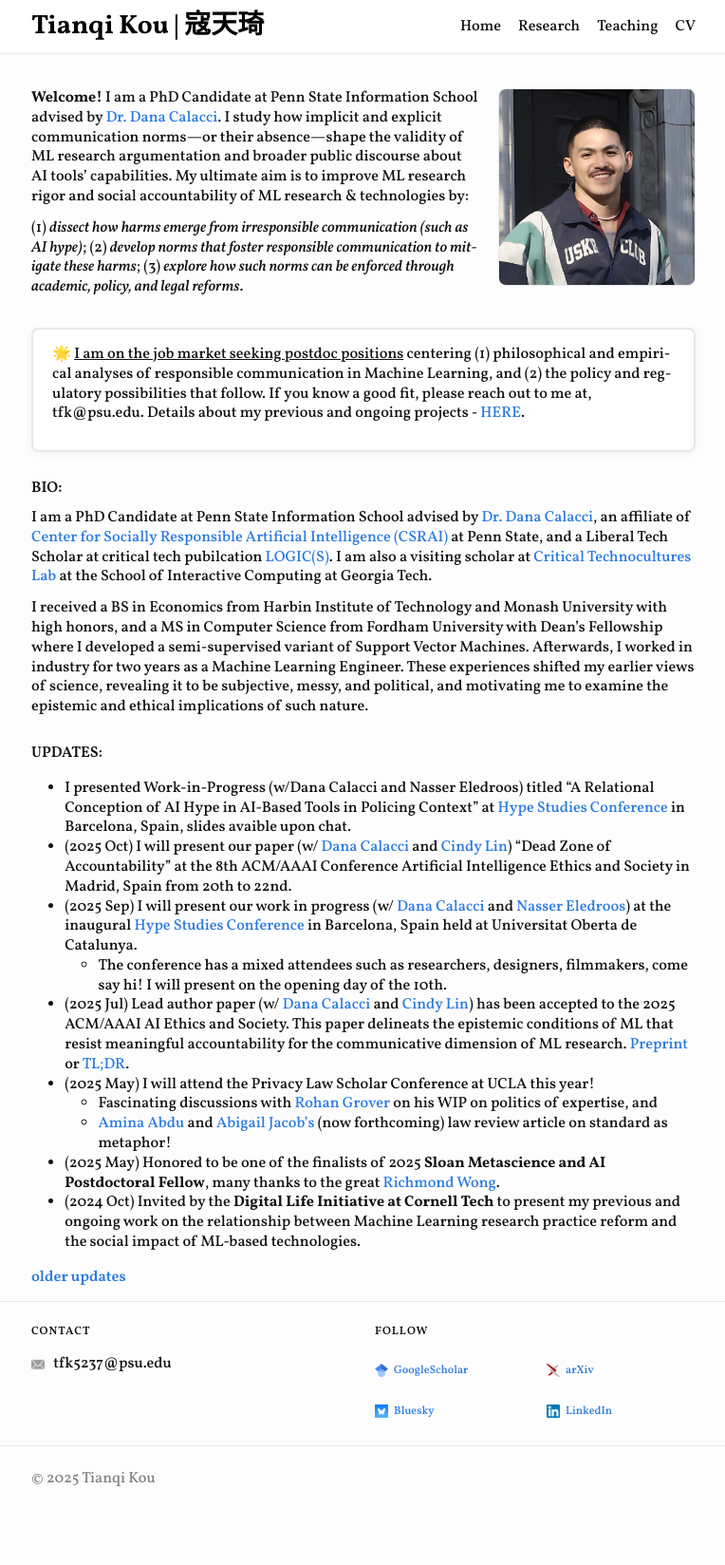
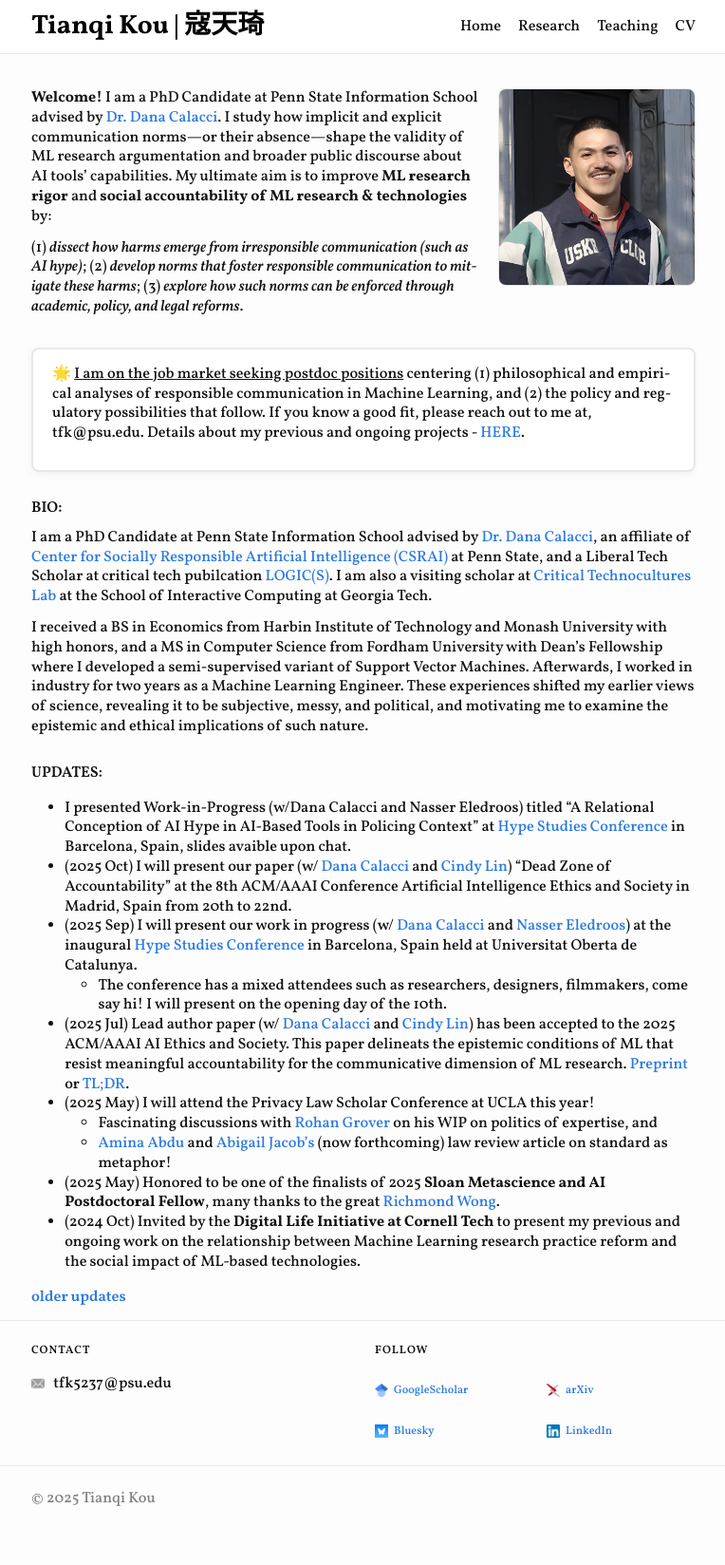
Before and after one commit to koutianqi/koutianqi.github.io, a Jekyll site: the page built from index.markdown, in a window 1280 px wide. Shown: the whole page at 95% size, without its empty margins (257-1021 px from the left). Built offline with Jekyll 4.4.1, drawn with Linux system fonts in a browser that asks for light colours.

```diff
--- a/index.markdown
+++ b/index.markdown
@@ -7,7 +7,7 @@ title: "Tianqi Kou"
   <div class="intro-copy" markdown="1">
 
 
-**Welcome!** I am a PhD Candidate at Penn State Information School advised by [Dr. Dana Calacci](https://www.dcalacci.net). I study how implicit and explicit communication norms—or their absence—shape the validity of ML research argumentation and broader public discourse about AI tools’ capabilities. My ultimate aim is to improve ML research rigor and social accountability of ML research & technologies by:
+**Welcome!** I am a PhD Candidate at Penn State Information School advised by [Dr. Dana Calacci](https://www.dcalacci.net). I study how implicit and explicit communication norms—or their absence—shape the validity of ML research argumentation and broader public discourse about AI tools’ capabilities. My ultimate aim is to improve **ML research rigor** and **social accountability of ML research & technologies** by:
 
 (1) _dissect how harms emerge from irresponsible communication (such as AI hype)_; (2) _develop norms that foster responsible communication to mitigate these harms_; (3) _explore how such norms can be enforced through academic, policy, and legal reforms_.
 
```
